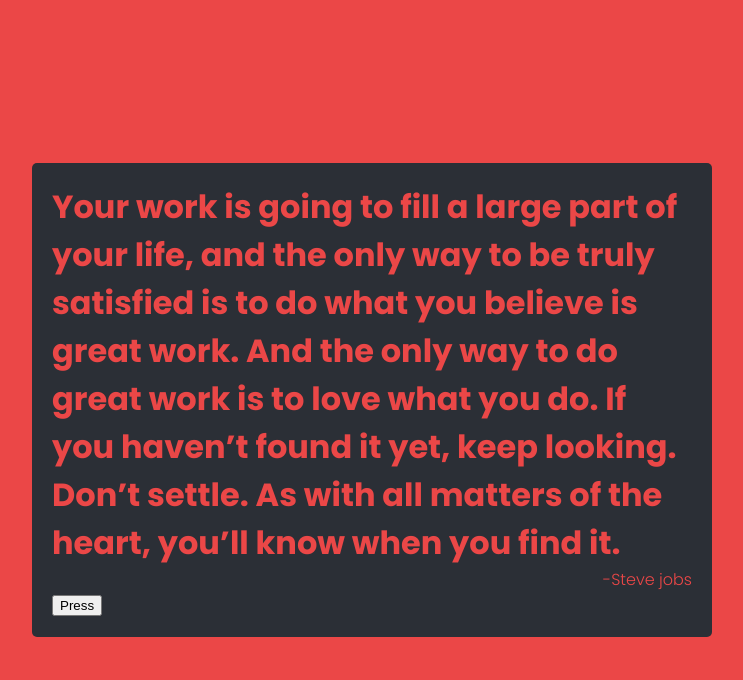
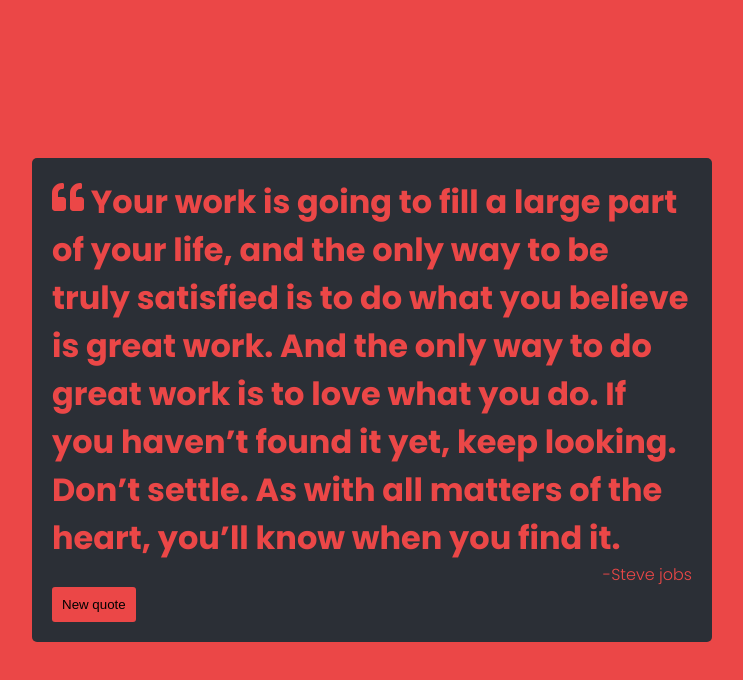
Before and after one commit to kucingapi/random-quote-freecodecamp, a React (Create React App) app: page / in a window 1280 px wide. Shown: the top 680 px of the page, without its empty margins (268-1011 px from the left). Built offline with nearby package versions, Linux system fonts and the light colour scheme.

Commit message:
color changing button

```diff
--- a/src/App.css
+++ b/src/App.css
@@ -35,3 +35,10 @@
   display: flex;
   justify-content: flex-end;
 }
+
+#new-quote{
+  border: none;
+  padding: 10px;
+  border-radius: 3px;
+  transition: background 2s ease;
+}
--- a/src/App.js
+++ b/src/App.js
@@ -1,9 +1,11 @@
-import logo from './logo.svg';
 import './App.css';
 import {useState} from 'react';
+import {FaQuoteLeft} from 'react-icons/fa';
+import {GrTwitter} from 'react-icons/fa';
 
 function App() {
   function createHsl(hue,lightness,saturation){
+    console.log(`hsl(${hue},${lightness}%,${saturation}%)`);
     return(`hsl(${hue},${lightness}%,${saturation}%)`);
   }
 
@@ -15,18 +17,18 @@
     const currentHslColor = createHsl(currentHue,80,60);
 
     document.body.style.backgroundColor = currentHslColor;
+    console.log(color);
     setColor({color : currentHslColor});
-    console.log(color);
   }
 
   return (
     <div id="wrapper">
       <div id="quote-box">
-        <p id="text" style={color}>Your work is going to fill a large part of your life, and the only way to be truly satisfied is to do what you believe is great work. And the only way to do great work is to love what you do. If you haven’t found it yet, keep looking. Don’t settle. As with all matters of the heart, you’ll know when you find it.</p>
+        <p id="text" style={color}><FaQuoteLeft/> Your work is going to fill a large part of your life, and the only way to be truly satisfied is to do what you believe is great work. And the only way to do great work is to love what you do. If you haven’t found it yet, keep looking. Don’t settle. As with all matters of the heart, you’ll know when you find it.</p>
         <p id="author" style={color}>-Steve jobs</p>
-
-        <button onClick={changingColor} id="new-quote">Press</button>
-
+        <div>
+          <button onClick={changingColor}  id="new-quote" style={{background: createHsl(currentHue,80,60)}}>New quote</button>
+        </div>
       </div>
     </div>
   );
```
